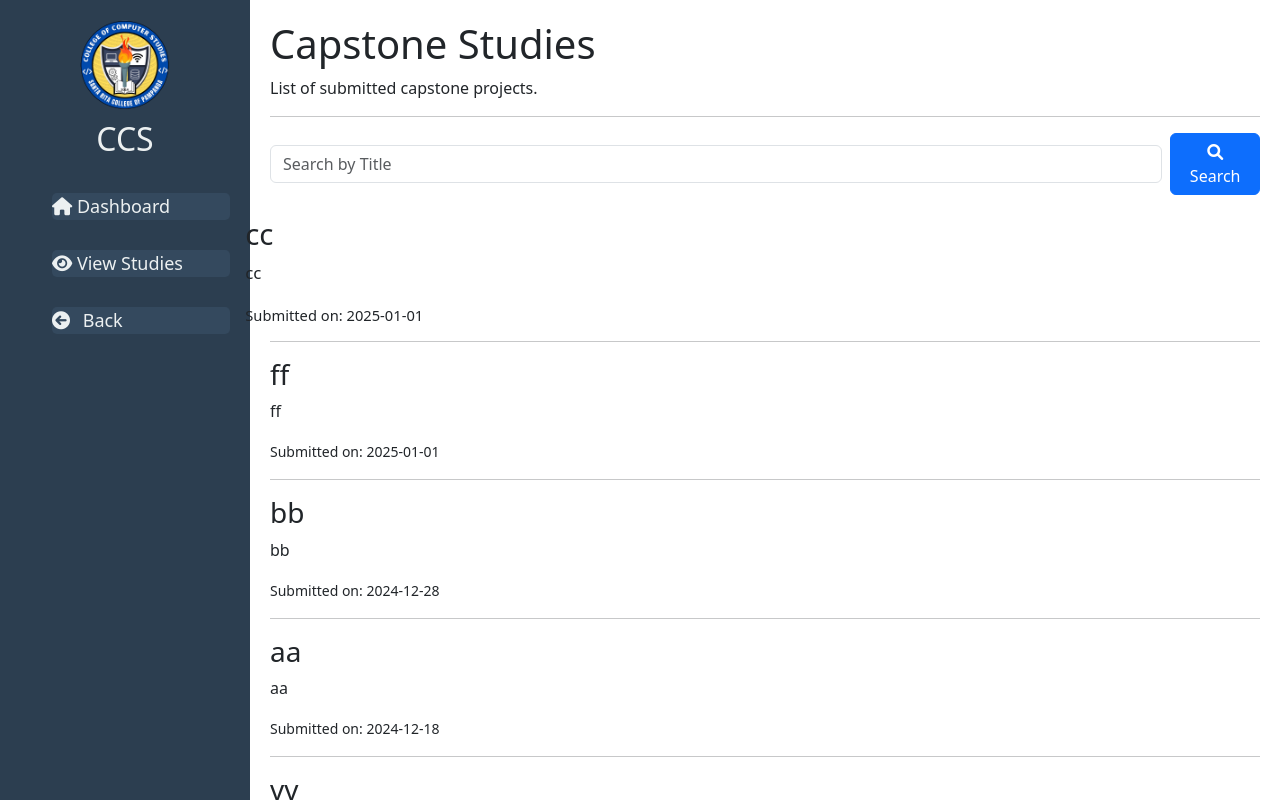
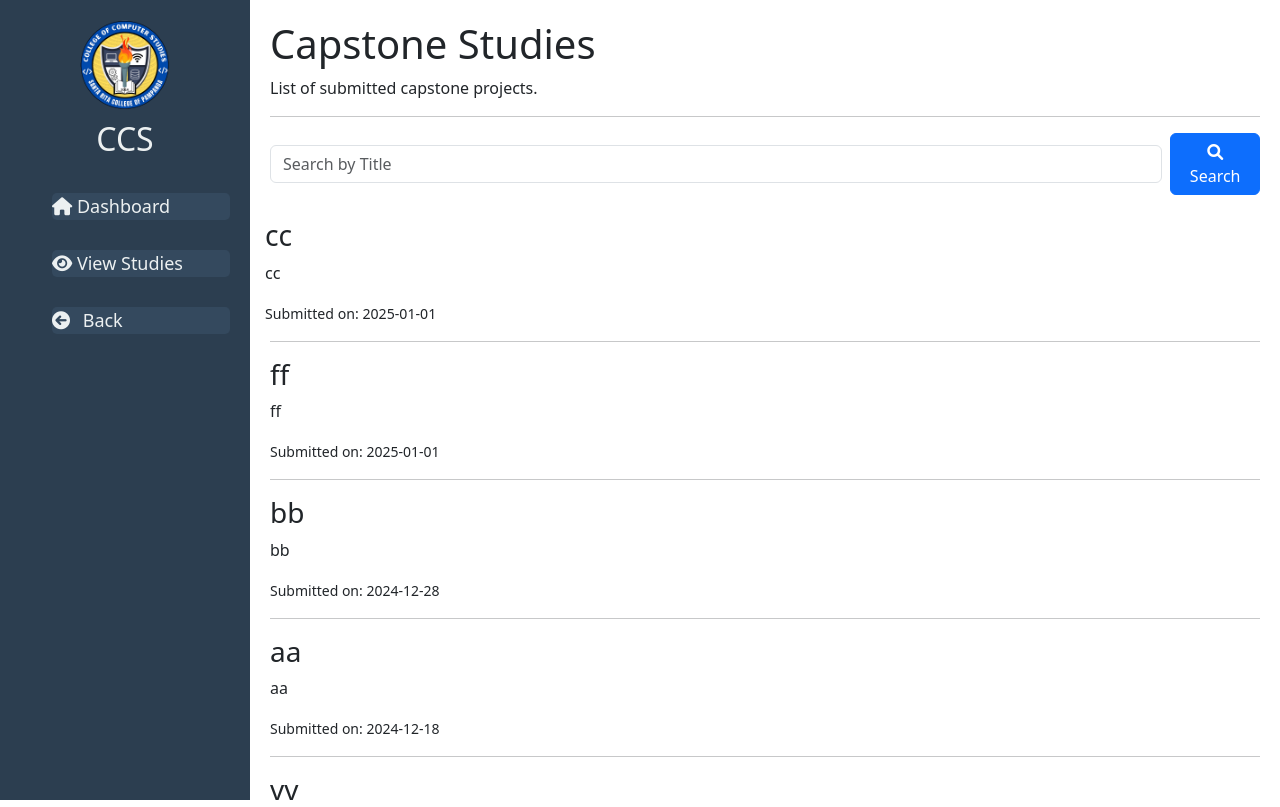
Before and after one commit to jordanzap-glitch/ccs2, a PHP site: page /student/View.php in a window 1280 px wide, with the pointer over the restyled element. Shown: the top 807 px of the page. Run offline with PHP 8.4, Linux system fonts and the light colour scheme; the visitor is signed in with stand-in values (Sample User, id 1); data comes from the database, SQL or seed files in the repository.

Commit message:
transform scale

```diff
--- a/student/View.php
+++ b/student/View.php
@@ -22,7 +22,7 @@ if(strlen($_SESSION['id']==0)) {
             transition: transform 0.3s ease-in-out;
         }
         .capstone-item:hover {
-            transform: scale(1.05);
+            transform: scale(1.01);
         }
         .modal-content {
             padding: 20px;
```
